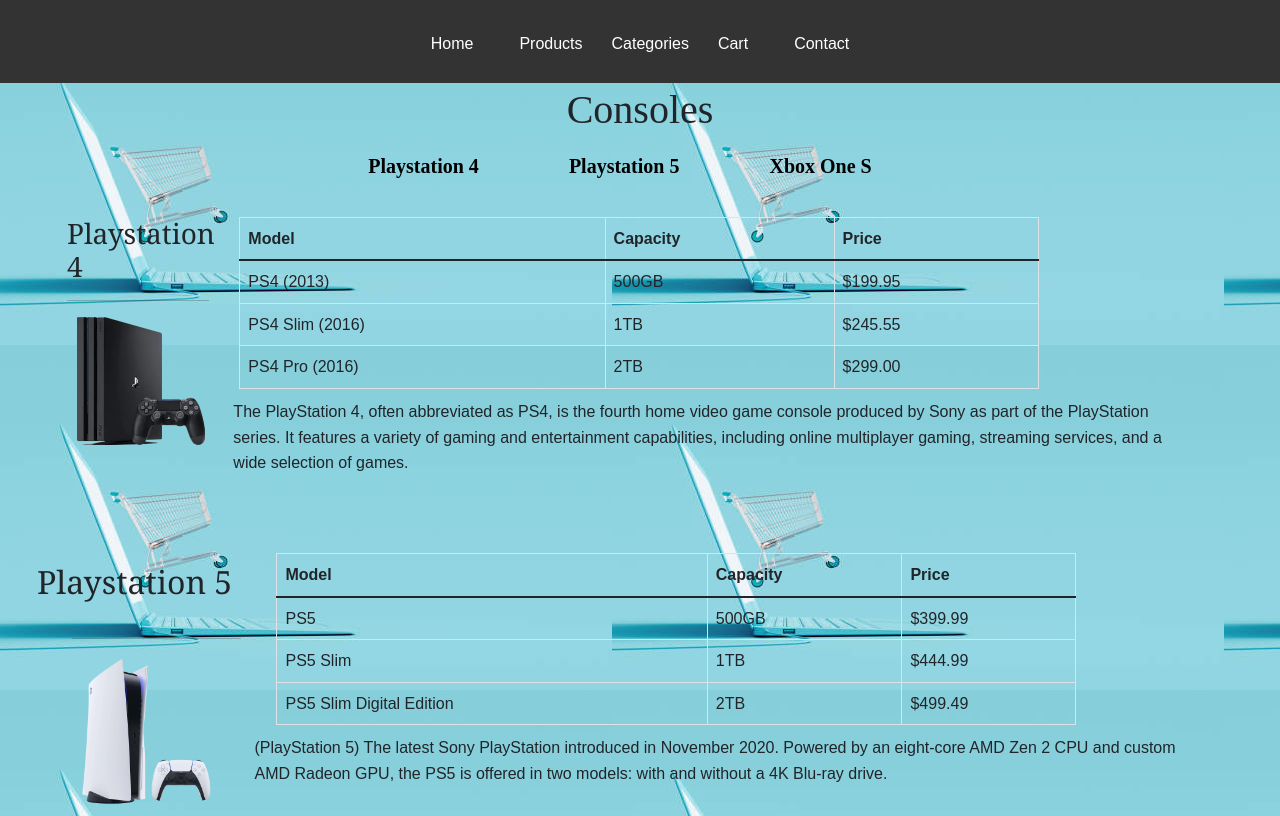
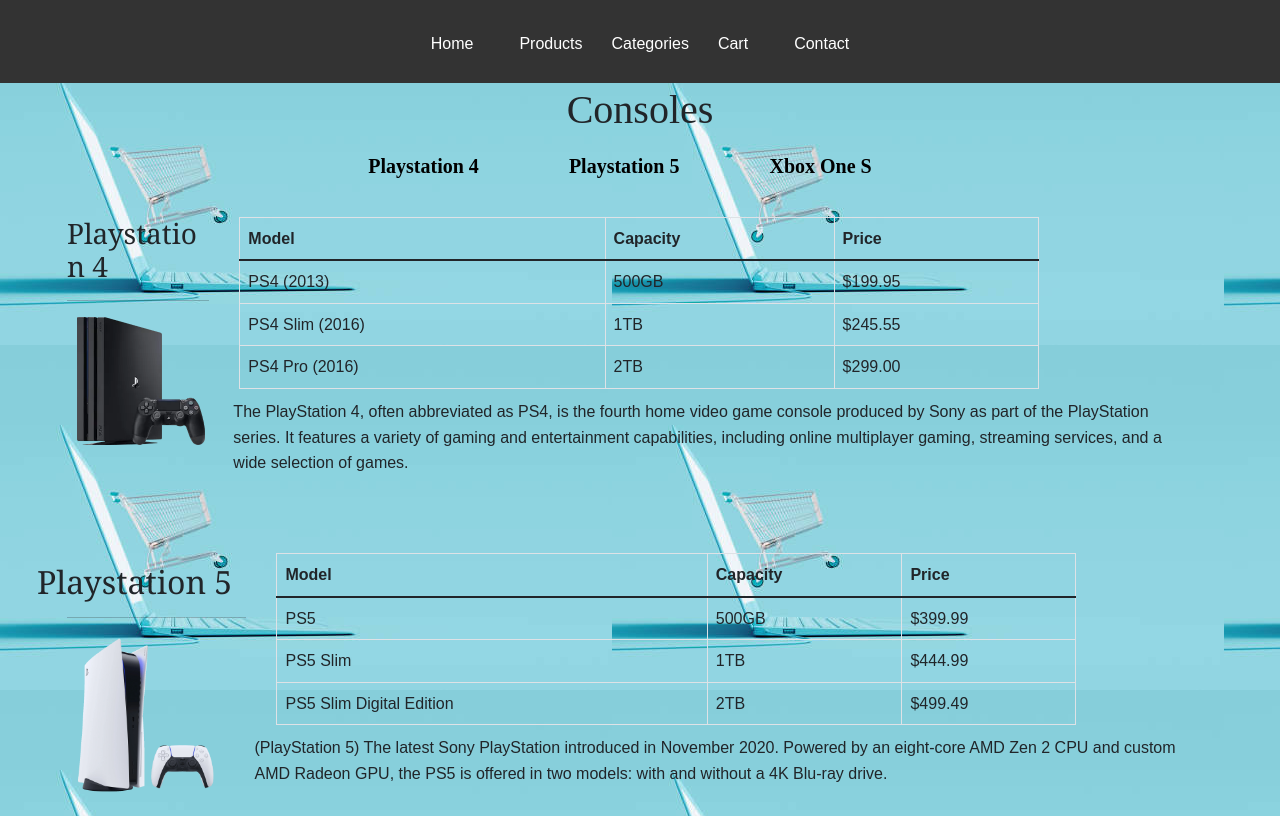
Before and after one commit to EltonVe/-EltonVeliu.github.io, a plain HTML site: page consoles-sh.html in a window 1280 px wide. Shown: the top 816 px of the page. Drawn offline with Linux system fonts and the light colour scheme.

Commit message:
Add files via upload

```diff
--- a/consoles-sh.css
+++ b/consoles-sh.css
@@ -189,6 +189,36 @@ html {
 }
 
 .ev-article {
-    padding: 5px;
-    margin-right: 0px;
+    margin-top: 20px;
 }
+
+h2,
+h3 {
+    word-wrap: break-word;
+}
+
+
+
+@media only screen and (min-width: 768px) {
+    .container {
+        max-width: 750px;
+    }
+}
+
+@media only screen and (min-width: 992px) {
+    .container {
+        max-width: 970px;
+    }
+}
+
+@media only screen and (min-width: 1200px) {
+    .container {
+        max-width: 1140px;
+    }
+}
+
+@media only screen and (max-width: 767px) {
+    img {
+        width: 110%;
+    }
+}
```
